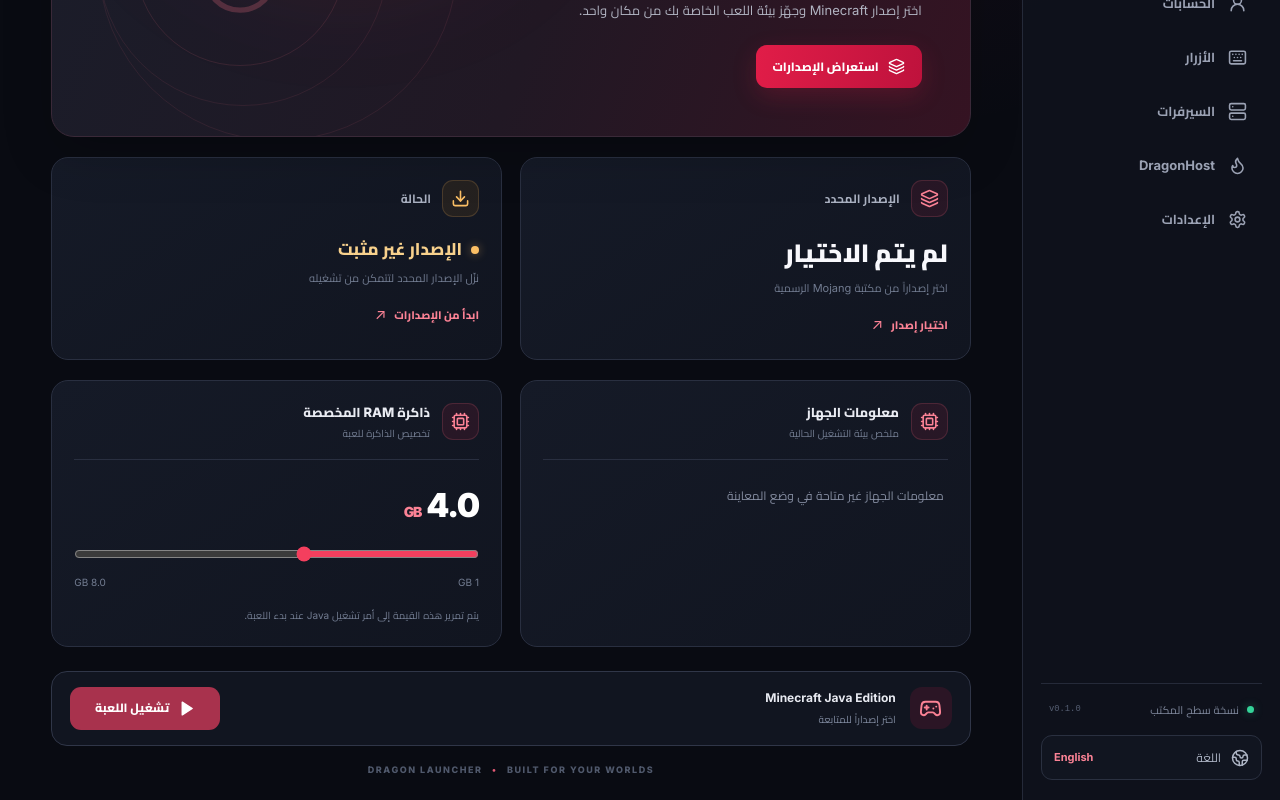
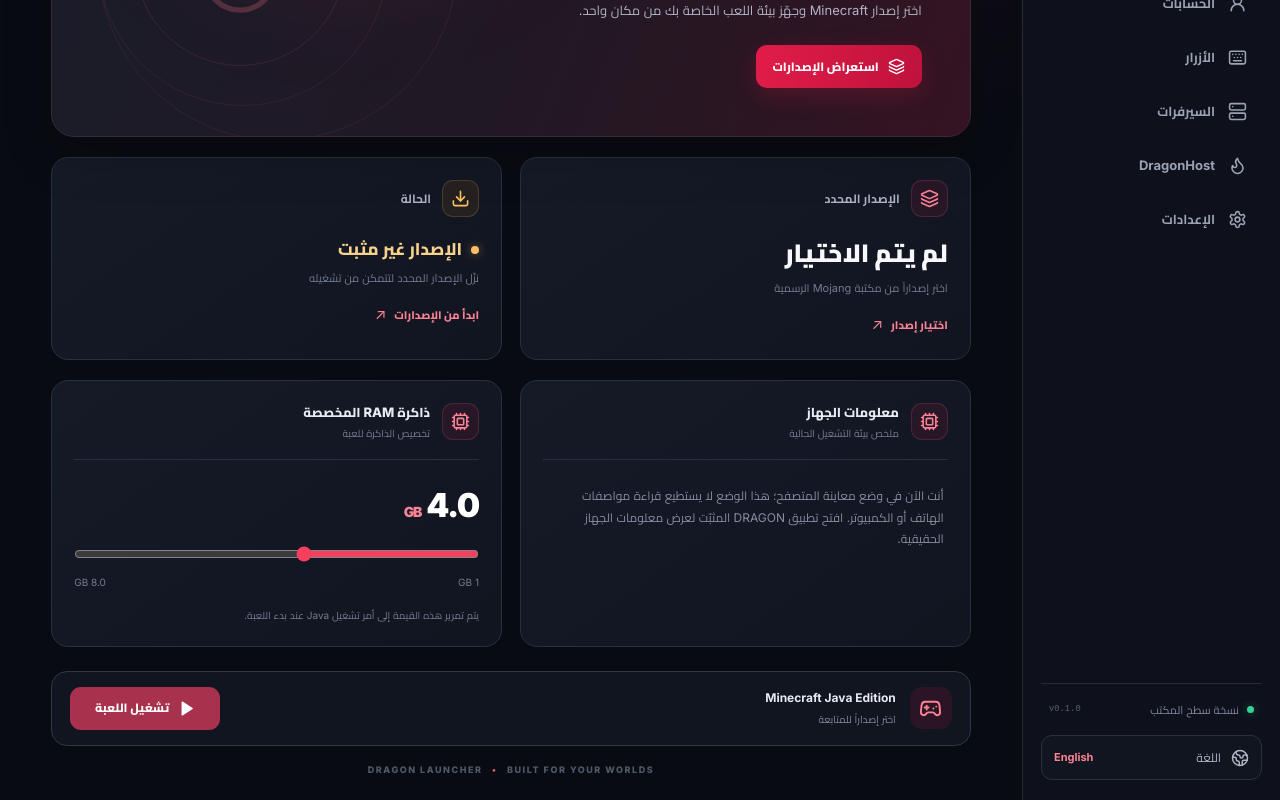
Before and after one commit to ahmadseaf700-byte/DRAGON-launcher, a React (Vite) app: page / in a window 1280 px wide. Shown: the part 452-1252 px from the top of the page. Built offline with nearby package versions, Linux system fonts and the light colour scheme.

Commit message:
Clarify device information in browser preview

```diff
--- a/src/App.tsx
+++ b/src/App.tsx
@@ -267,7 +267,15 @@ export default function App() {
                       <div><dt>{t.totalMemory}</dt><dd>{Math.round(system.total_ram_mb / 1024)} GB</dd></div>
                       <div className="directory-row"><dt>{t.dataDirectory}</dt><dd>{system.launcher_dir}</dd></div>
                     </dl>
-                  ) : <div className="empty-state">{systemError ? t.unavailable : native ? t.loading : t.unavailable}</div>}
+                  ) : <div className="empty-state">
+                    {!native
+                      ? (lang === "ar"
+                        ? "أنت الآن في وضع معاينة المتصفح؛ هذا الوضع لا يستطيع قراءة مواصفات الهاتف أو الكمبيوتر. افتح تطبيق DRAGON المثبّت لعرض معلومات الجهاز الحقيقية."
+                        : "You are viewing the browser preview. It cannot read your phone or computer hardware. Open the installed DRAGON app to see real device information.")
+                      : systemError
+                        ? (lang === "ar" ? "تعذر قراءة معلومات الجهاز. أعد فتح التطبيق، وإذا استمرت المشكلة أرسل سجل الخطأ." : "Could not read device information. Reopen the app; if this continues, share the error log.")
+                        : t.loading}
+                  </div>}
                 </article>
                 <article className="panel-card memory-card">
                   <div className="panel-title"><span className="card-icon"><Cpu size={19} /></span><div><h3>{t.ram}</h3><p>{lang === "ar" ? "تخصيص الذاكرة للعبة" : "Memory reserved for Minecraft"}</p></div></div>
```
